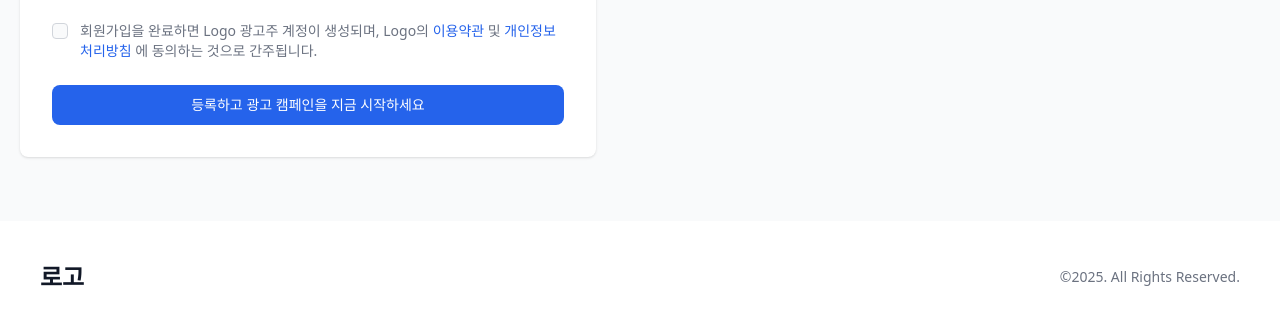
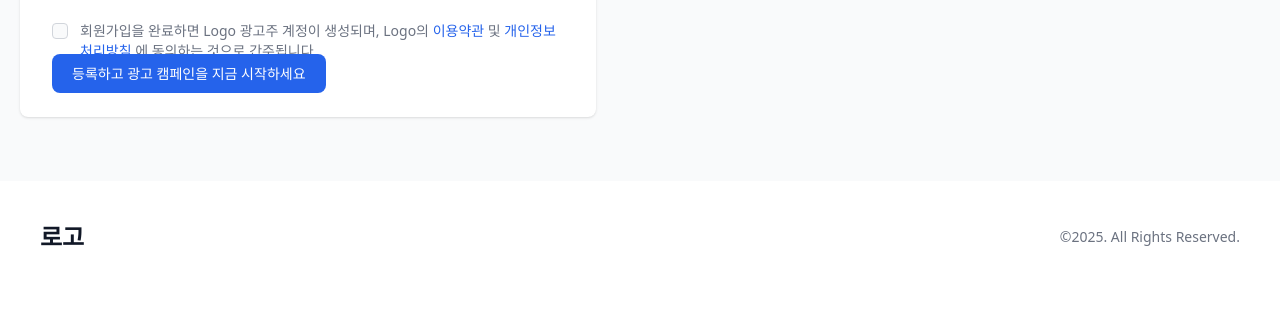
Before and after one commit to barc30881/Ad-Platform, a plain HTML site: page advertiserAuth.html in a window 1280 px wide. Shown: the part 719-1044 px from the top of the page. After the commit the page ends 1012 px from the top, so only its background shows below. Drawn offline with nearby package versions, Linux system fonts and the light colour scheme.

Commit message:
Update advertiserAuth.html

```diff
--- a/advertiserAuth.html
+++ b/advertiserAuth.html
@@ -187,8 +187,8 @@
                         </div>
 
                     </div>
-                    <button type="submit"
-                        class="w-full text-white bg-primary-600 hover:bg-primary-700 focus:ring-4 focus:outline-none focus:ring-primary-300 font-medium rounded-lg text-sm px-5 py-2.5 text-center dark:bg-primary-600 dark:hover:bg-primary-700 dark:focus:ring-primary-800">등록하고 광고 캠페인을 지금 시작하세요</button>
+                    <a href="advertiser/ad-application-page.html"
+                        class="w-full text-white bg-primary-600 hover:bg-primary-700 focus:ring-4 focus:outline-none focus:ring-primary-300 font-medium rounded-lg text-sm px-5 py-2.5 text-center dark:bg-primary-600 dark:hover:bg-primary-700 dark:focus:ring-primary-800">등록하고 광고 캠페인을 지금 시작하세요</a>
                 </form>
             </div>
             <div class="mr-auto place-self-center lg:col-span-6">
```
